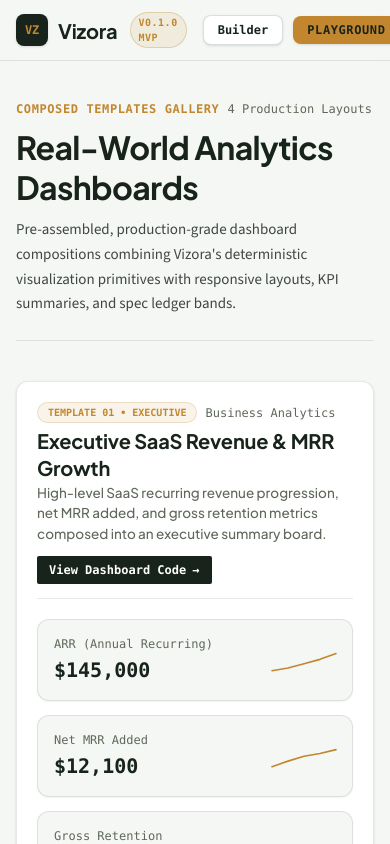
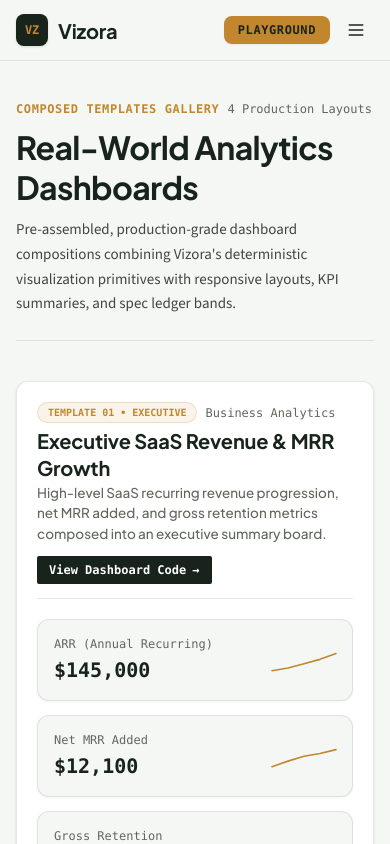
Before and after one commit to divyesh123-jain/Vizora, a Next.js app in the folder apps/web/: page /templates in a window 390 px wide. Shown: the top 844 px of the page. Built offline with nearby package versions, Linux system fonts and the light colour scheme.

Commit message:
feat(ui): comprehensive responsiveness for mobile, tablet, and desktop devices

```diff
--- a/apps/web/src/app/components/[slug]/page.tsx
+++ b/apps/web/src/app/components/[slug]/page.tsx
@@ -876,7 +876,8 @@ export default function DynamicComponentOrCategoryPage() {
           </div>
 
           <div className="bg-white border border-[#18241b]/10 rounded-xl overflow-hidden shadow-sm">
-            <table className="w-full text-left font-mono text-xs border-collapse">
+            <div className="overflow-x-auto">
+              <table className="w-full min-w-[520px] text-left font-mono text-xs border-collapse">
                 <thead>
                   <tr className="bg-[#18241b] text-white border-b border-[#18241b]">
                     <th className="p-3 w-1/4">Name</th>
@@ -941,11 +942,12 @@ export default function DynamicComponentOrCategoryPage() {
             </table>
             </div>
           </div>
+        </div>
 
         {/* Accessibility Ledger Section (NFR-5 Compliance) */}
-        <div className="space-y-3 bg-white border border-[#18241b]/15 rounded-[2px] p-5">
+        <div className="space-y-3 bg-white border border-[#18241b]/10 rounded-xl p-5 shadow-sm">
           <div className="flex items-center gap-2">
-            <span className="font-mono text-[10px] font-bold text-[#c2872e] uppercase px-1.5 py-0.2 rounded-[2px] bg-[#c2872e]/10 border border-[#c2872e]/20">
+            <span className="font-mono text-[10px] font-bold text-[#c2872e] uppercase px-2.5 py-0.5 rounded-full bg-[#c2872e]/10 border border-[#c2872e]/20">
               A11Y Specification
             </span>
             <span className="font-headline-md text-base font-bold">
@@ -957,11 +959,11 @@ export default function DynamicComponentOrCategoryPage() {
             {config.a11yNotes}
           </p>
 
-          <div className="p-2.5 bg-[#f4f7f3] border border-[#18241b]/10 rounded-[2px] overflow-x-auto">
+          <div className="p-3 bg-[#f4f7f3] border border-[#18241b]/10 rounded-lg overflow-x-auto">
             <span className="font-mono text-[10px] text-[#60685c] uppercase block mb-1.5 font-bold">
               Rendered Semantic HTML Data Table:
             </span>
-            <table className="w-full text-left font-mono text-[11px] border-collapse">
+            <table className="w-full min-w-[360px] text-left font-mono text-[11px] border-collapse">
               <thead>
                 <tr className="border-b border-[#18241b]/20 text-[#18241b]">
                   {Object.keys(currentData[0] || {}).map((k) => (
@@ -996,7 +998,7 @@ export default function DynamicComponentOrCategoryPage() {
                 return (
                   <div
                     key={idx}
-                    className="bg-white border border-[#18241b]/15 rounded-[2px] p-4 space-y-3"
+                    className="bg-white border border-[#18241b]/10 rounded-xl p-4 space-y-3 shadow-sm"
                   >
                     <div className="flex items-center justify-between">
                       <h3 className="font-headline-md font-bold text-sm">{variant.name}</h3>
--- a/apps/web/src/components/Navbar.tsx
+++ b/apps/web/src/components/Navbar.tsx
@@ -7,6 +7,7 @@ import { usePathname } from 'next/navigation';
 export const Navbar: React.FC = () => {
   const pathname = usePathname();
   const [copiedInstall, setCopiedInstall] = useState(false);
+  const [mobileMenuOpen, setMobileMenuOpen] = useState(false);
 
   const handleCopyInstall = () => {
     navigator.clipboard.writeText('npm install @vizora/react @vizora/core');
@@ -23,10 +24,10 @@ export const Navbar: React.FC = () => {
   ];
 
   return (
-    <header className="sticky top-0 z-50 w-full bg-[#f4f7f3]/90 backdrop-blur-md border-b border-[#18241b]/10 transition-colors">
-      <div className="max-w-7xl mx-auto px-4 sm:px-6 h-15 flex items-center justify-between gap-4">
+    <header className="sticky top-0 z-50 w-full bg-[#f4f7f3]/95 backdrop-blur-md border-b border-[#18241b]/10 transition-colors">
+      <div className="max-w-7xl mx-auto px-4 sm:px-6 h-15 flex items-center justify-between gap-3">
         {/* Brand Logo & Version Badge */}
-        <div className="flex items-center gap-3">
+        <div className="flex items-center gap-2.5 sm:gap-3">
           <Link href="/" className="flex items-center gap-2.5 group focus-visible:outline-none">
             <div className="w-8 h-8 rounded-lg bg-[#18241b] text-[#c2872e] flex items-center justify-center font-mono font-bold text-xs tracking-tight shadow-sm group-hover:bg-[#c2872e] group-hover:text-[#18241b] transition-all duration-200">
               VZ
@@ -35,12 +36,12 @@ export const Navbar: React.FC = () => {
               Vizora
             </span>
           </Link>
-          <span className="inline-flex items-center px-2 py-0.5 rounded-full border border-[#c2872e]/30 text-[10px] font-mono font-bold text-[#c2872e] bg-[#c2872e]/10 uppercase tracking-wider">
+          <span className="hidden xs:inline-flex items-center px-2 py-0.5 rounded-full border border-[#c2872e]/30 text-[10px] font-mono font-bold text-[#c2872e] bg-[#c2872e]/10 uppercase tracking-wider">
             v0.1.0 MVP
           </span>
         </div>
 
-        {/* Navigation Links */}
+        {/* Desktop Navigation Links */}
         <nav className="hidden md:flex items-center gap-1 font-mono text-xs text-[#60685c]">
           {navItems.map((item) => {
             const isActive = item.match ? item.match(pathname) : pathname === item.href;
@@ -61,7 +62,7 @@ export const Navbar: React.FC = () => {
         </nav>
 
         {/* Right CTA Actions */}
-        <div className="flex items-center gap-2.5">
+        <div className="flex items-center gap-2">
           <button
             onClick={handleCopyInstall}
             className="hidden lg:flex items-center gap-1.5 px-3 py-1.5 rounded-lg bg-[#0f1611] text-[#e0e4dc] hover:text-white border border-[#2d3a30] text-[11px] font-mono shadow-sm transition-all duration-150 hover:border-[#c2872e]/50"
@@ -80,19 +81,81 @@ export const Navbar: React.FC = () => {
 
           <Link
             href="/builder"
-            className="px-3.5 py-1.5 rounded-lg bg-white border border-[#18241b]/15 hover:border-[#18241b] text-[#18241b] font-mono text-xs font-semibold shadow-sm transition-all duration-150 hover:-translate-y-0.5"
+            className="hidden sm:inline-flex px-3.5 py-1.5 rounded-lg bg-white border border-[#18241b]/15 hover:border-[#18241b] text-[#18241b] font-mono text-xs font-semibold shadow-xs transition-all duration-150 hover:-translate-y-0.5"
           >
             Builder
           </Link>
 
           <Link
             href="/playground"
-            className="px-3.5 py-1.5 rounded-lg bg-[#c2872e] hover:bg-[#d99a38] text-[#18241b] font-mono text-xs font-bold uppercase tracking-wider shadow-sm transition-all duration-150 hover:-translate-y-0.5"
+            className="px-3.5 py-1.5 rounded-lg bg-[#c2872e] hover:bg-[#d99a38] text-[#18241b] font-mono text-xs font-bold uppercase tracking-wider shadow-xs transition-all duration-150 hover:-translate-y-0.5"
           >
             Playground
           </Link>
+
+          {/* Mobile Hamburger Button */}
+          <button
+            onClick={() => setMobileMenuOpen(!mobileMenuOpen)}
+            className="md:hidden p-2 rounded-lg text-[#18241b] hover:bg-[#18241b]/8 transition-colors focus:outline-none"
+            aria-label="Toggle Navigation Menu"
+          >
+            {mobileMenuOpen ? (
+              <svg className="w-5 h-5" fill="none" viewBox="0 0 24 24" stroke="currentColor">
+                <path strokeLinecap="round" strokeLinejoin="round" strokeWidth={2} d="M6 18L18 6M6 6l12 12" />
+              </svg>
+            ) : (
+              <svg className="w-5 h-5" fill="none" viewBox="0 0 24 24" stroke="currentColor">
+                <path strokeLinecap="round" strokeLinejoin="round" strokeWidth={2} d="M4 6h16M4 12h16M4 18h16" />
+              </svg>
+            )}
+          </button>
         </div>
       </div>
+
+      {/* Mobile Drawer Menu */}
+      {mobileMenuOpen && (
+        <div className="md:hidden border-t border-[#18241b]/10 bg-[#f4f7f3] px-4 py-4 space-y-2 shadow-lg animate-in fade-in slide-in-from-top duration-200">
+          <div className="flex flex-col space-y-1">
+            {navItems.map((item) => {
+              const isActive = item.match ? item.match(pathname) : pathname === item.href;
+              return (
+                <Link
+                  key={item.href}
+                  href={item.href}
+                  onClick={() => setMobileMenuOpen(false)}
+                  className={`px-3.5 py-2 rounded-lg font-mono text-xs transition-all ${
+                    isActive
+                      ? 'bg-[#18241b] text-white font-bold shadow-xs'
+                      : 'text-[#404641] hover:bg-[#18241b]/8 hover:text-[#18241b]'
+                  }`}
+                >
+                  {item.label}
+                </Link>
+              );
+            })}
+          </div>
+
+          <div className="pt-2 border-t border-[#18241b]/10 flex flex-col gap-2">
+            <Link
+              href="/builder"
+              onClick={() => setMobileMenuOpen(false)}
+              className="w-full text-center py-2 rounded-lg bg-white border border-[#18241b]/15 text-[#18241b] font-mono text-xs font-semibold shadow-xs"
+            >
+              Guided Builder
+            </Link>
+            <button
+              onClick={() => {
+                handleCopyInstall();
+              }}
+              className="w-full py-2 rounded-lg bg-[#0f1611] text-[#e0e4dc] border border-[#2d3a30] text-xs font-mono flex items-center justify-center gap-2"
+            >
+              <span className="text-[#c2872e] font-bold">$</span>
+              <span>npm i @vizora/react</span>
+              {copiedInstall && <span className="text-[#c2872e] font-bold">(Copied)</span>}
+            </button>
+          </div>
+        </div>
+      )}
     </header>
   );
 };
--- a/apps/web/src/components/landing/CodePlaygroundSection.tsx
+++ b/apps/web/src/components/landing/CodePlaygroundSection.tsx
@@ -80,10 +80,10 @@ export const CodePlaygroundSection: React.FC = () => {
             </h2>
           </div>
 
-          <div className="flex items-center gap-1.5 bg-[#18241b]/8 p-1.5 rounded-full border border-[#18241b]/10 font-sans text-xs">
+          <div className="flex flex-wrap items-center gap-1.5 bg-[#18241b]/8 p-1.5 rounded-2xl sm:rounded-full border border-[#18241b]/10 font-sans text-xs">
             <button
               onClick={() => setActiveCodeTab('auto')}
-              className={`px-4 py-1.5 rounded-full font-bold transition-all duration-200 ${
+              className={`px-3.5 py-1.5 rounded-full font-bold transition-all duration-200 ${
                 activeCodeTab === 'auto'
                   ? 'bg-[#18241b] text-white shadow-sm'
                   : 'text-[#60685c] hover:text-[#18241b]'
```
Also changed, not shown: apps/web/src/components/landing/FeaturesSection.tsx (+6 -6 lines). Lines whose indentation alone changed are shown as unchanged.
